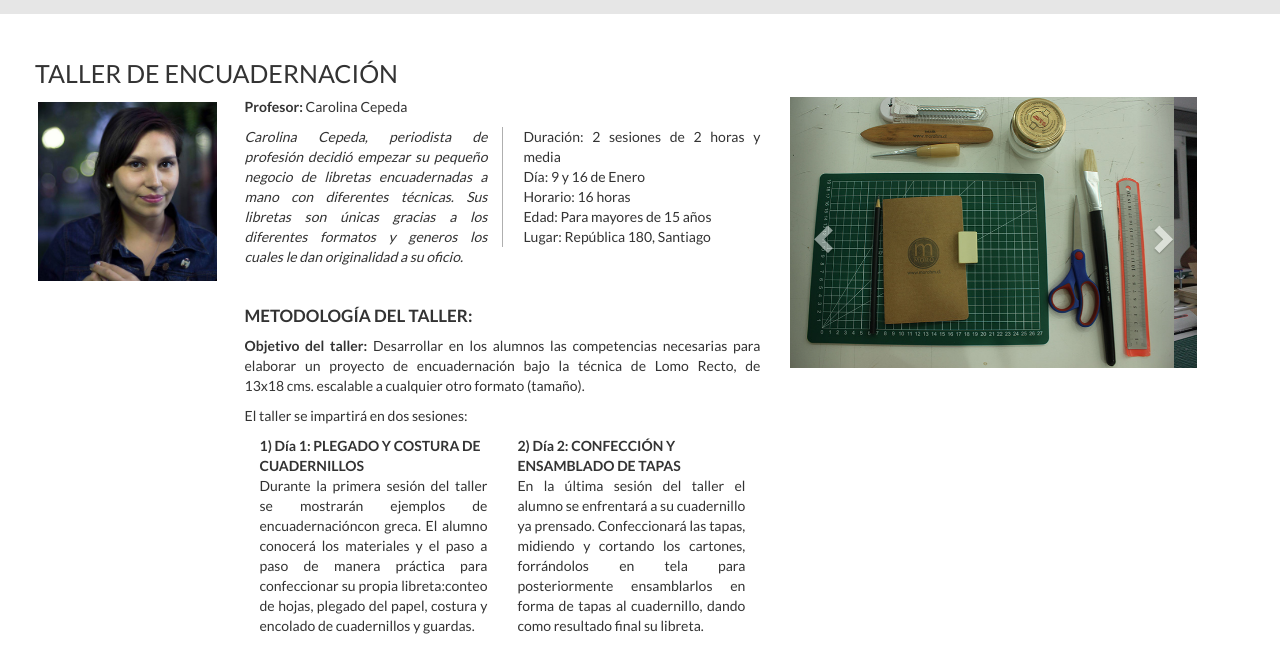
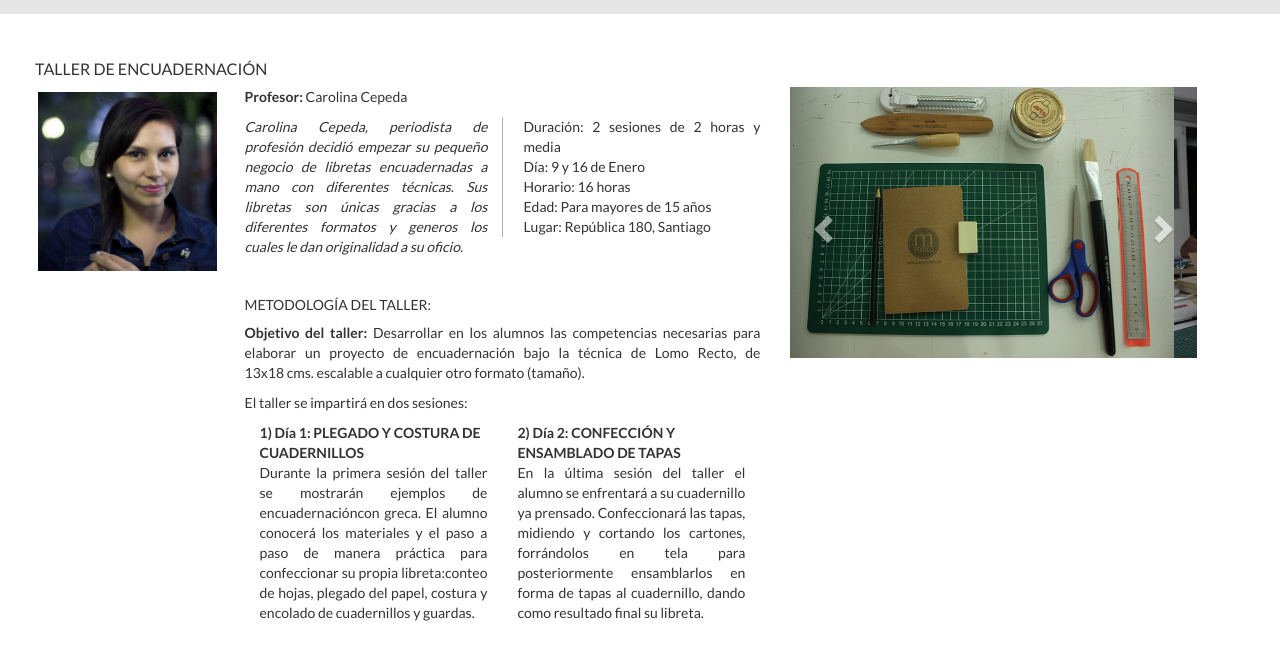
Before and after one commit to facano/comonuevo, a plain HTML site: page taller_enero.html in a window 1280 px wide. Shown: the part 116-788 px from the top of the page. Drawn offline with Linux system fonts and the light colour scheme.

Commit message:
Adjust titles size

```diff
--- a/css/styles.css
+++ b/css/styles.css
@@ -119,10 +119,6 @@
 
 .margin-left{
     margin-left: 2%;
-}
-
-#section-content h1{
-    font-size: 25px;
 }
 
 #proyecto_img{
@@ -422,12 +418,12 @@ body{
 }
 
 .text-title, h1, h1 span{
-   font-size: 20px;
+   font-size: 16px;
    text-transform: uppercase;
 }
 
 h2{
-   font-size: 17px;
+   font-size: 14px;
    text-transform: uppercase;
 }
 
--- a/taller_enero.html
+++ b/taller_enero.html
@@ -61,7 +61,7 @@
                         </div>
                         <br>
 
-                        <h2><strong>Metodología del taller:</strong></h2>
+                        <h2>Metodología del taller:</h2>
 
                         <p>
                         <strong>Objetivo del taller:</strong> Desarrollar en los alumnos las competencias necesarias para elaborar un proyecto de encuadernación bajo la técnica de Lomo Recto, de <span class="ws">13x18 cms.</span> escalable a cualquier otro formato (tamaño).
```
Also changed, not shown: taller_diciembre.html (+1 -1 lines).
